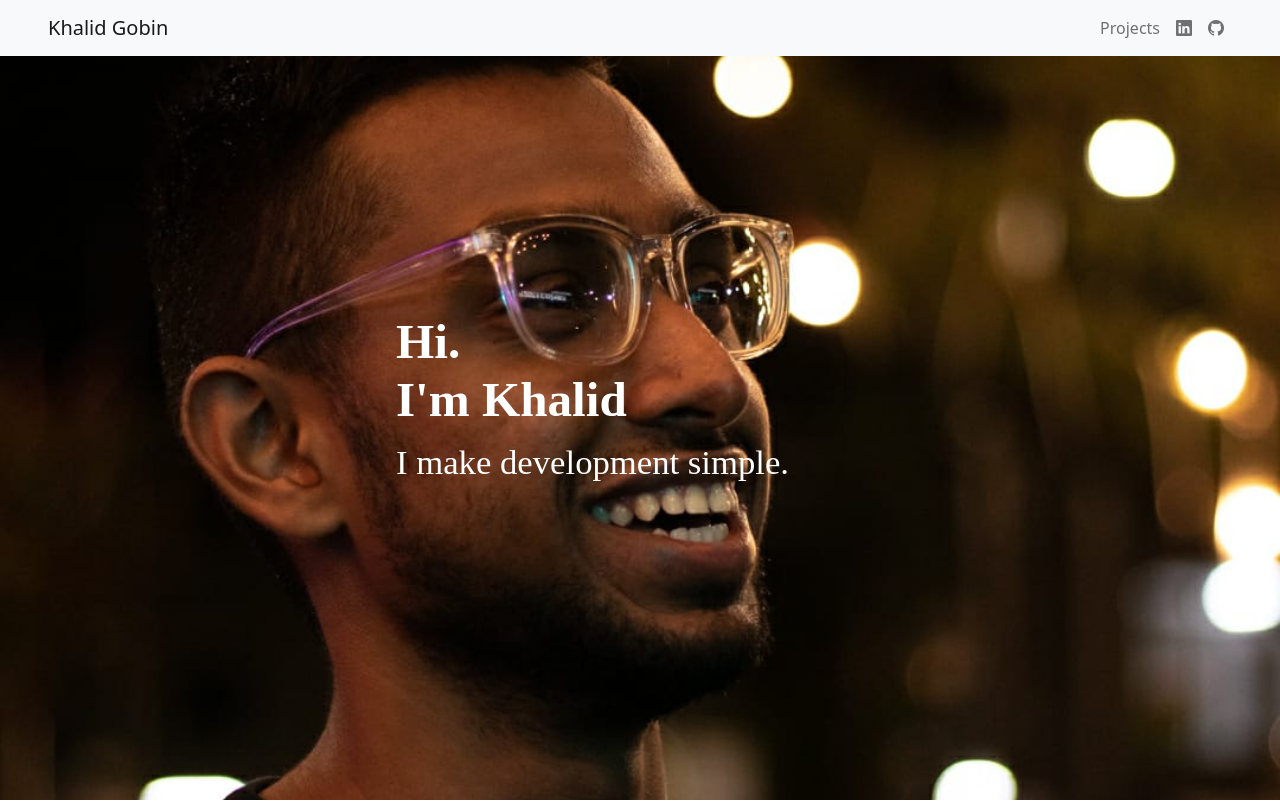
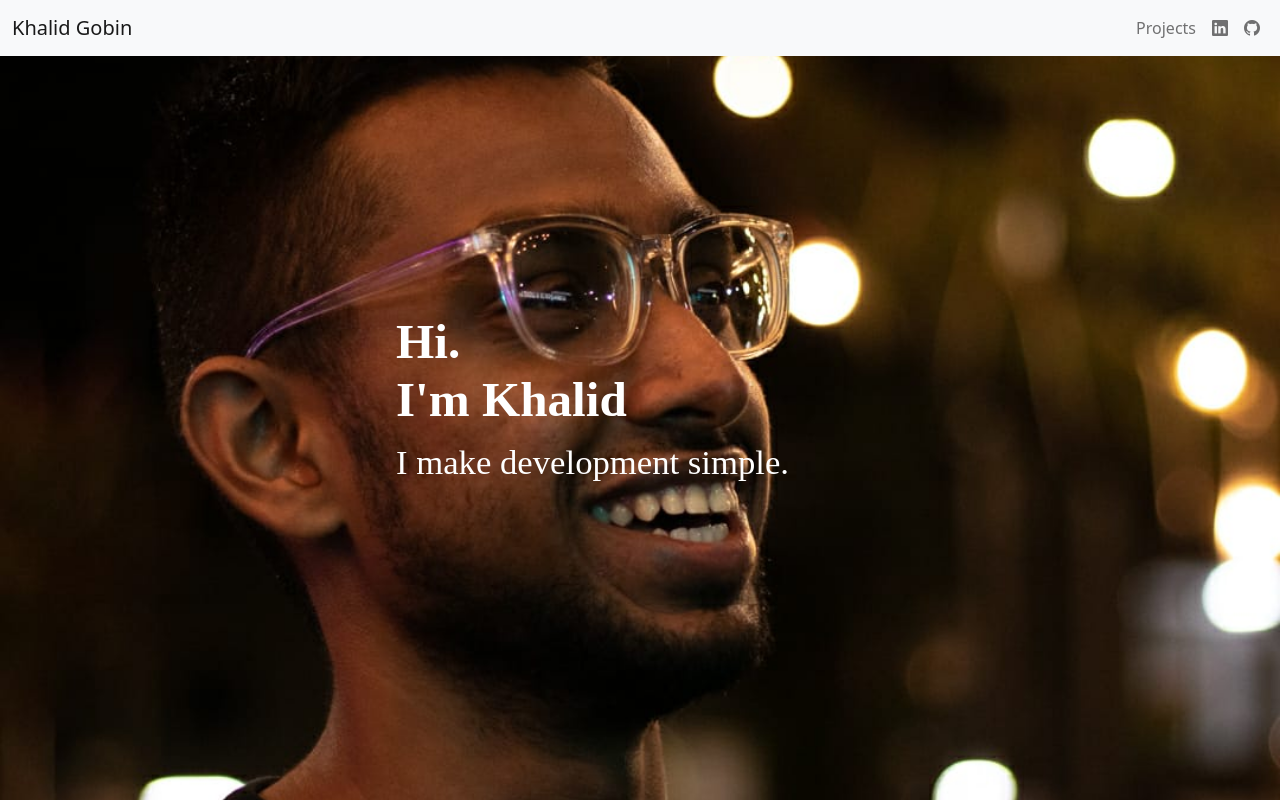
Before and after one commit to kgobin2000/myportfolio, a React (Create React App) app: page / in a window 1280 px wide. Shown: the top 802 px of the page. Built offline with nearby package versions, Linux system fonts and the light colour scheme.

Commit message:
Navbar edit

```diff
--- a/src/App.js
+++ b/src/App.js
@@ -13,49 +13,31 @@ import { FaJava } from "react-icons/fa";
 
 import Button from "react-bootstrap/Button";
 import Modal from "react-bootstrap/Modal";
+import Navbar from "react-bootstrap/Navbar";
+import Nav from "react-bootstrap/Nav";
+import Container from "react-bootstrap/Container";
 import React, { useState } from "react";
 import ReactDOM from "react-dom";
 
 function NavBar() {
   return (
-    <div>
-      <nav class="navbar navbar-expand-lg navbar-light bg-light fixed-top">
-        <a class="navbar-brand ms-5" href="#">
-          Khalid Gobin
-        </a>
-        <button
-          class="navbar-toggler"
-          type="button"
-          data-toggle="collapse"
-          data-target="#navbarSupportedContent"
-          aria-controls="navbarSupportedContent"
-          aria-expanded="false"
-          aria-label="Toggle navigation"
-        >
-          <span class="navbar-toggler-icon"></span>
-        </button>
-
-        <div class="collapse navbar-collapse justify-content-end me-5" id="navbarSupportedContent">
-          <ul class="navbar-nav mr-auto">
-            <li class="nav-item active">
-              <a class="nav-link" href="#projects">
-                Projects
-              </a>
-            </li>
-            <li class="nav-item">
-              <a class="nav-link" href="https://www.linkedin.com/in/khalidgobin/">
-                <i class="bi bi-linkedin"></i>
-              </a>
-            </li>
-            <li class="nav-item">
-              <a class="nav-link" href="https://github.com/kgobin2000">
-                <i class="bi bi-github"></i>
-              </a>
-            </li>
-          </ul>
-        </div>
-      </nav>
-    </div>
+    <Navbar collapseOnSelect expand="lg" bg="light" variant="light" fixed="top">
+      <Container fluid>
+        <Navbar.Brand href="#intro">Khalid Gobin</Navbar.Brand>
+        <Navbar.Toggle aria-controls="responsive-navbar-nav" />
+        <Navbar.Collapse id="responsive-navbar-nav" className="justify-content-end">
+          <Nav>
+            <Nav.Link href="#projects">Projects</Nav.Link>
+            <Nav.Link href="https://www.linkedin.com/in/khalidgobin/">
+              <i class="bi bi-linkedin"></i>
+            </Nav.Link>
+            <Nav.Link eventKey={2} href="https://github.com/kgobin2000">
+              <i class="bi bi-github"></i>
+            </Nav.Link>
+          </Nav>
+        </Navbar.Collapse>
+      </Container>
+    </Navbar>
   );
 }
 function Intro() {
```
